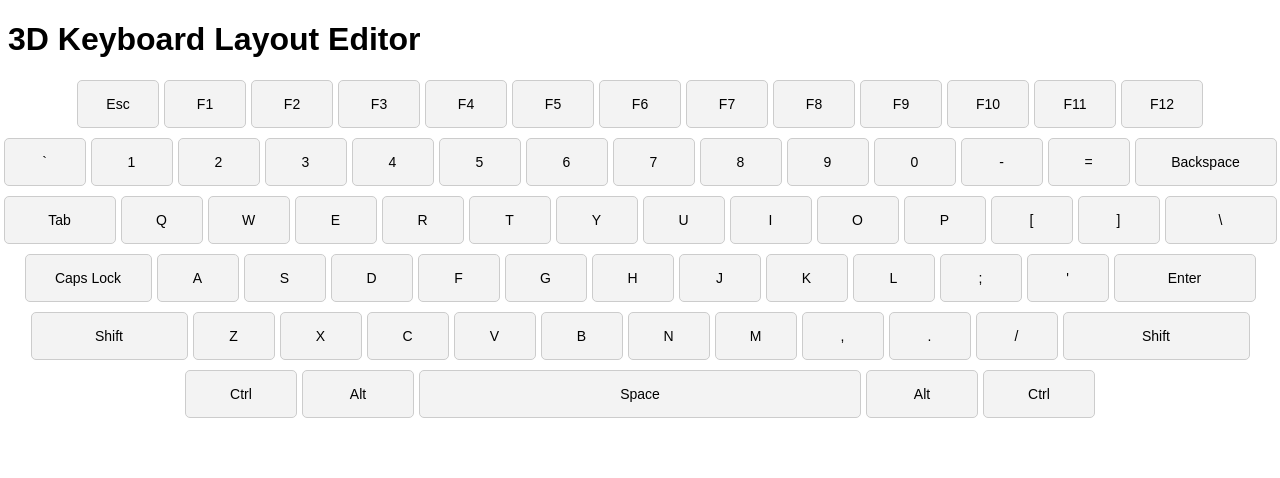
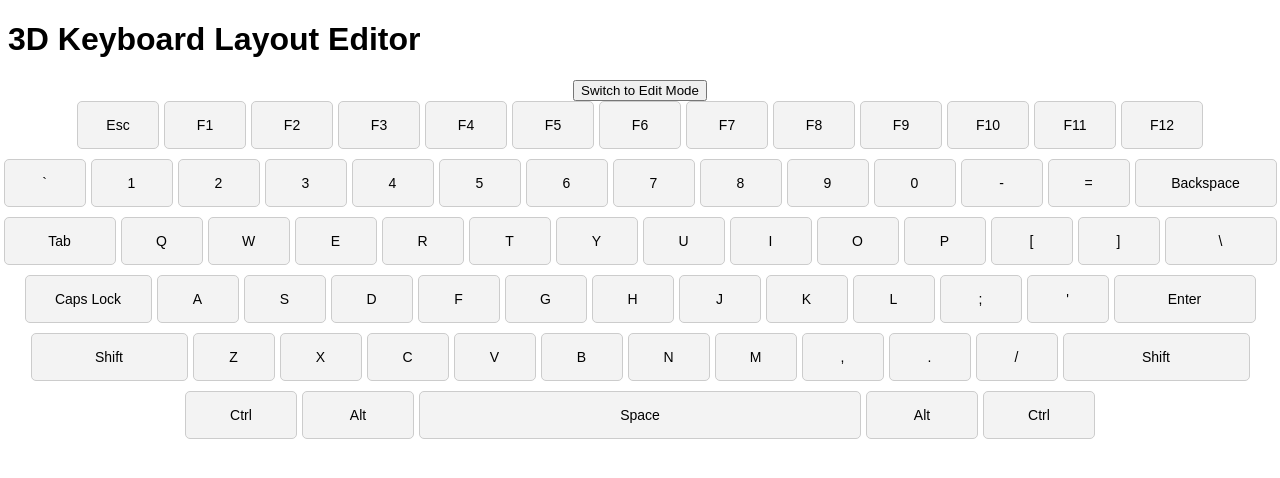
Before and after one commit to marcelomazza/3dkeyboard, a React (Create React App) app: page / in a window 1280 px wide. Shown: the top 478 px of the page. Built offline with nearby package versions, Linux system fonts and the light colour scheme.

Commit message:
add view/edit mode toggle

```diff
--- a/src/App.css
+++ b/src/App.css
@@ -1,5 +1,10 @@
 body {
   font-family: sans-serif;
+}
+
+.keyboard-container {
+  text-align: center;
+  margin-bottom: 20px;
 }
 
 .keyboard {
@@ -26,6 +31,10 @@ body {
   flex: 0 0 auto;
 }
 
+.key.editable {
+  background-color: #ffe0b3; /* Change appearance when in Edit Mode */
+}
+
 .key:hover {
   background-color: #ddd;
 }
--- a/src/components/Keyboard.js
+++ b/src/components/Keyboard.js
@@ -1,10 +1,10 @@
-import React from 'react';
+import React, { useState } from 'react';
 import layoutModel from '../models/layoutModel'; // Import the centralized layout model
 
-const KeyComponent = ({ label, width }) => {
+const KeyComponent = ({ label, width, isEditMode }) => {
   return (
     <div
-      className="key"
+      className={`key ${isEditMode ? 'editable' : ''}`}
       style={{ flex: `0 0 ${width * 60}px` }} // Adjust width dynamically based on key size
     >
       {label}
@@ -13,19 +13,36 @@ const KeyComponent = ({ label, width }) => {
 };
 
 const Keyboard = ({ layoutType = 'qwerty' }) => {
+  const [isEditMode, setIsEditMode] = useState(false); // Track whether we are in edit mode
   const layout = layoutModel.getLayout(layoutType); // Get the layout (predefined or custom)
 
-  const rows = [1, 2, 3, 4, 5, 6]; // Total number of rows in the layout
+  const toggleEditMode = () => {
+    setIsEditMode(!isEditMode); // Toggle between View and Edit modes
+  };
+
+  // Group keys by row
+  const rows = [1, 2, 3, 4, 5, 6];
   return (
-    <>
-      {rows.map(row => (
-        <div className="keyboard-row" key={row}>
-          {layout.filter(key => key.row === row).map((key, index) => (
-            <KeyComponent key={index} label={key.label} width={key.width} />
-          ))}
-        </div>
-      ))}
-    </>
+    <div className="keyboard-container">
+      <button onClick={toggleEditMode}>
+        {isEditMode ? 'Switch to View Mode' : 'Switch to Edit Mode'}
+      </button>
+
+      <div className="keyboard">
+        {rows.map((rowNumber) => (
+          <div className="keyboard-row" key={rowNumber}>
+            {layout.filter(key => key.row === rowNumber).map((key, index) => (
+              <KeyComponent
+                key={index}
+                label={key.label}
+                width={key.width}
+                isEditMode={isEditMode}
+              />
+            ))}
+          </div>
+        ))}
+      </div>
+    </div>
   );
 };
 
```
